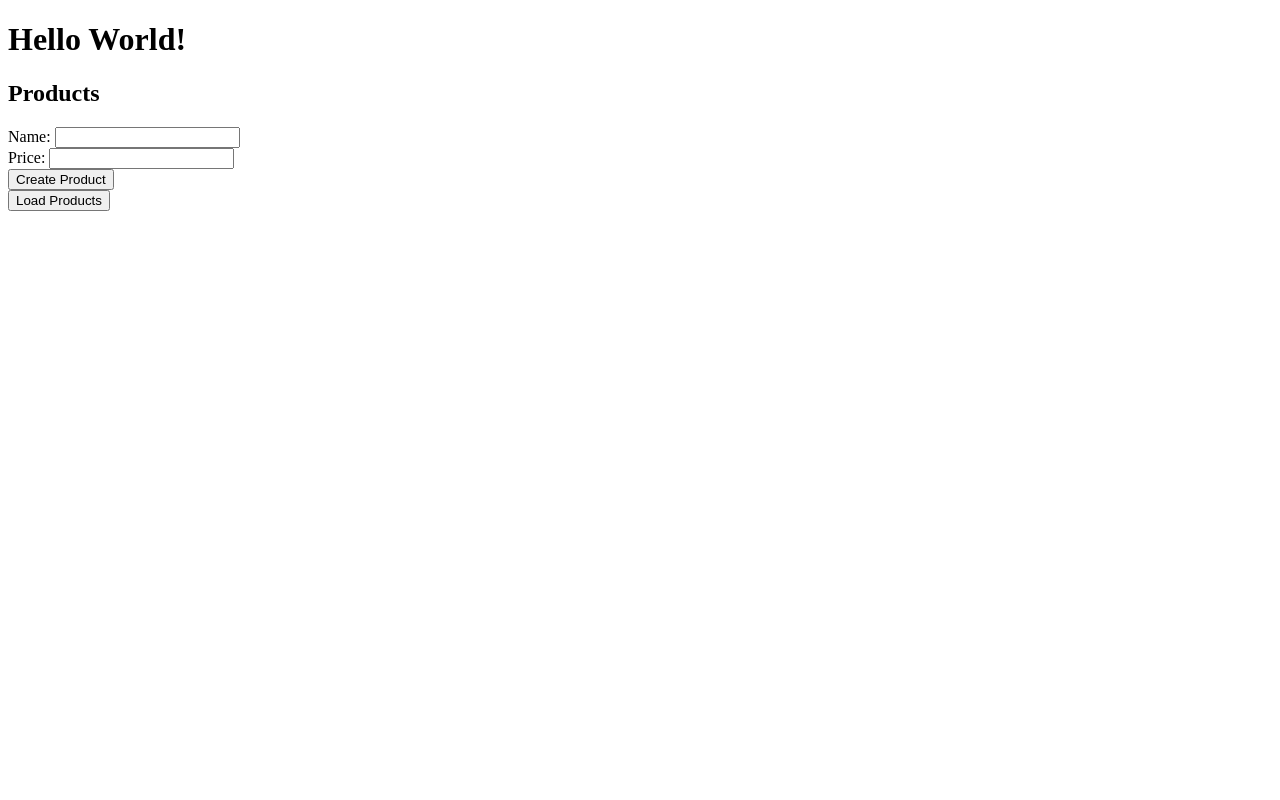
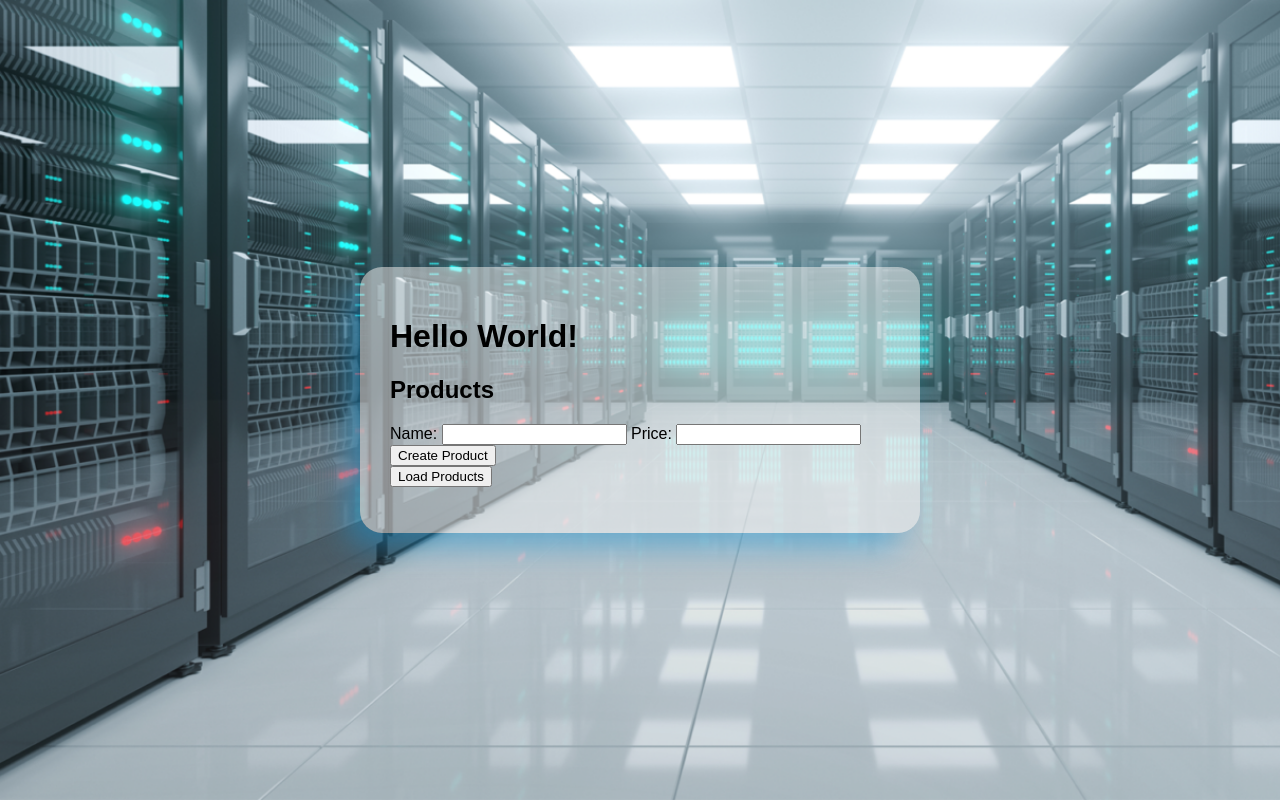
Before and after one commit to kalinsky-dev/Small-Fullstack-App, a website: page static/index.html in a window 1280 px wide. Drawn offline with Linux system fonts and the light colour scheme.

Commit message:
Update the View of my App with CSS

```diff
--- a/static/index.html
+++ b/static/index.html
@@ -14,6 +14,7 @@
         ></script>
     </head>
     <body>
+        <div class="card">
             <h1>Hello World!</h1>
             <h2>Products</h2>
             <form>
@@ -35,5 +36,6 @@
             </form>
             <button id="load">Load Products</button>
             <ul></ul>
+        </div>
     </body>
 </html>
--- a/static/style.css
+++ b/static/style.css
@@ -1,3 +1,22 @@
-label{
+/* label{
   display: block;
+} */
+
+body {
+  font-family: 'Quicksand', sans-serif;
+  margin: 0;
+  background-image: url('/images/data-center-billboard.png');
+  background-size: cover;
+  display: flex;
+  justify-content: center;
+  align-items: center;
+  height: 100vh;
 }
+
+.card {
+  background-color: rgb(245, 245, 245, 0.5);
+  box-shadow: -15px 17px 30px -3px rgba(18, 142, 206, 0.49);
+  padding: 30px;
+  border-radius: 22px;
+  width: 500px;
+}
```
Also changed, not shown: static/images/data-center-billboard.png (added). Lines whose indentation alone changed are shown as unchanged.
